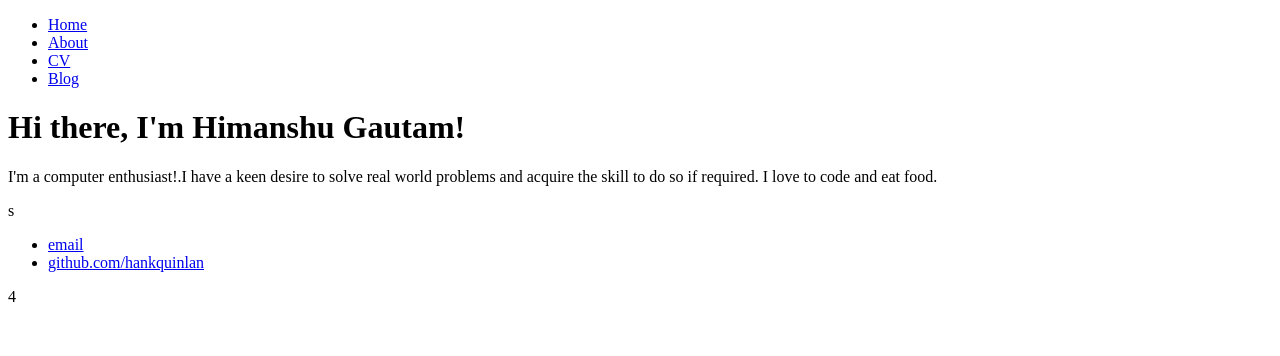
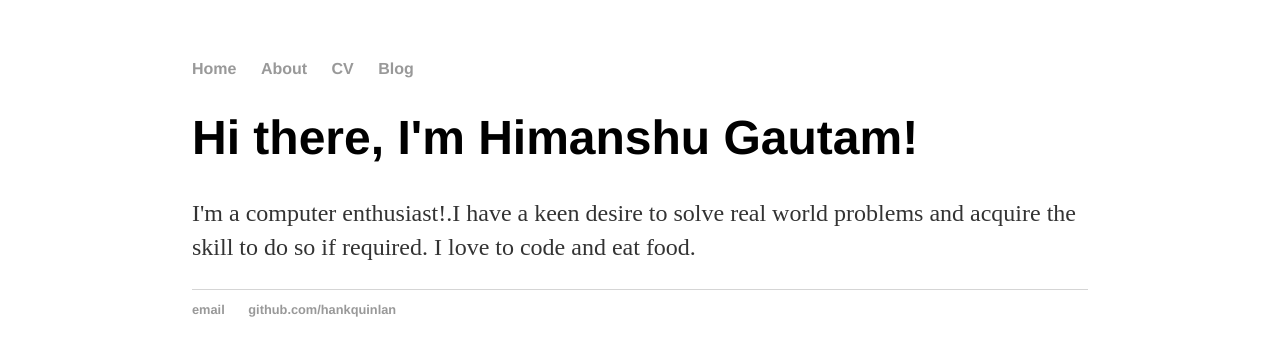
Before and after one commit to Himanshu81494/Himanshu81494.github.io, a plain HTML site: page index.html in a window 1280 px wide. Drawn offline with Linux system fonts and the light colour scheme.

Commit message:
Update index.html

```diff
--- a/index.html
+++ b/index.html
@@ -3,6 +3,51 @@
 	<head>
 		<title>Himanshu Gautam</title>
 	</head>
+	<style>
+		body {
+    margin: 60px auto;
+    width: 70%;
+}
+nav ul, footer ul {
+    font-family:'Helvetica', 'Arial', 'Sans-Serif';
+    padding: 0px;
+    list-style: none;
+    font-weight: bold;
+}
+nav ul li, footer ul li {
+    display: inline;
+    margin-right: 20px;
+}
+a {
+    text-decoration: none;
+    color: #999;
+}
+a:hover {
+    text-decoration: underline;
+}
+h1 {
+    font-size: 3em;
+    font-family:'Helvetica', 'Arial', 'Sans-Serif';
+}
+p {
+    font-size: 1.5em;
+    line-height: 1.4em;
+    color: #333;
+}
+footer {
+    border-top: 1px solid #d5d5d5;
+    font-size: .8em;
+}
+
+ul.posts {
+    margin: 20px auto 40px;
+    font-size: 1.5em;
+}
+
+ul.posts li {
+    list-style: none;
+}
+	</style>
 	<body>
 		<nav>
     		<ul>
@@ -17,7 +62,7 @@
         		<h1>Hi there, I'm Himanshu Gautam!</h1>
 				<p>I'm a computer enthusiast!.I have a keen desire to solve real world problems and acquire the skill to do so if required.
 				I love to code and eat food.</p>
-    		</div><!-- /.blurb -->s
+    		</div><!-- /.blurb -->
 		</div><!-- /.container -->
 		<footer>
     		<ul>
@@ -27,4 +72,3 @@
 		</footer>
 	</body>
 </html>
-4
```
